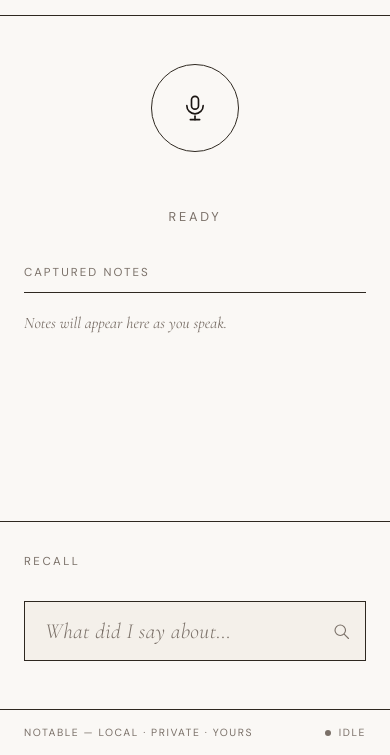
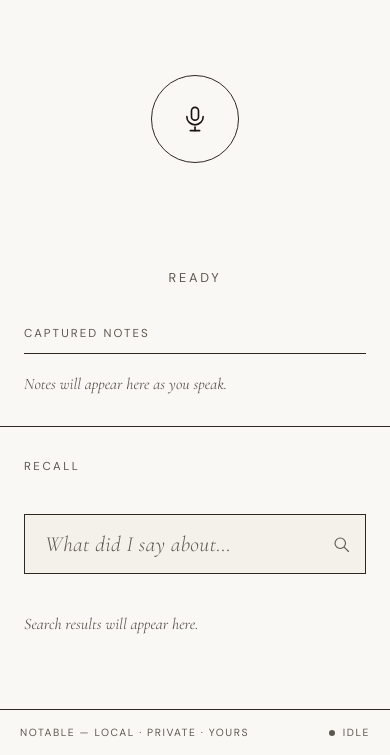
Before and after one commit to gregormcw/notable, a plain HTML site: page static/index.html in a window 390 px wide. Shown: the part 89-844 px from the top of the page. Drawn offline with nearby package versions, Linux system fonts and the light colour scheme.

Commit message:
fix: improve UI spacing, readability, mobile layout, and noise reduction default

```diff
--- a/static/index.html
+++ b/static/index.html
@@ -17,7 +17,7 @@
       --amber:     #C97C2A;
       --amber-dim: #8A5418;
       --text:      #1a1512;
-      --muted:     #7a7068;
+      --muted:     #5e574f;
       --mono:      'JetBrains Mono', monospace;
       --serif:     'Cormorant Garamond', Georgia, serif;
       --sans:      'DM Sans', sans-serif;
@@ -97,7 +97,7 @@
       align-items: center;
       justify-content: center;
       flex-shrink: 0;
-      height: 120px;
+      height: 220px;
     }
 
     .record-ring {
@@ -232,7 +232,7 @@
       font-size: 1.45rem;
       line-height: 1.5;
       color: var(--text);
-      font-weight: 400;
+      font-weight: 600;
     }
 
     .entry-empty {
@@ -247,7 +247,7 @@
       display: flex;
       flex-direction: column;
       padding: 3rem 3.5rem;
-      gap: 2rem;
+      gap: 2.5rem;
       overflow: hidden;
     }
 
@@ -406,11 +406,46 @@
 
     /* ── Responsive ── */
     @media (max-width: 900px) {
-      main { grid-template-columns: 1fr; overflow: auto; }
-      .panel-capture { border-right: none; border-bottom: 1px solid var(--border); min-height: 60vh; }
-      header { padding: 1.25rem 1.5rem; }
-      .panel-capture, .panel-search { padding: 2rem 1.5rem; }
-      footer { padding: 1rem 1.5rem; }
+      /* Switch to natural page scroll — avoids fixed-height viewport issues on iOS */
+      html, body { height: auto; }
+      body { display: flex; flex-direction: column; min-height: 100svh; }
+
+      /* Header — prevent wordmark + tagline squashing */
+      header { padding: 1rem 1.25rem; gap: 0.75rem; }
+      .wordmark { font-size: 2rem; }
+      .tagline { font-size: 0.7rem; letter-spacing: 0.15em; }
+
+      /* Main stacks vertically and grows with content */
+      main {
+        flex: 1 0 auto;
+        display: flex;
+        flex-direction: column;
+        height: auto;
+        overflow: visible;
+      }
+
+      .panel-capture {
+        flex: none;
+        overflow: visible;
+        border-right: none;
+        border-bottom: 1px solid var(--border);
+        min-height: auto;
+        padding: 2rem 1.5rem;
+      }
+
+      /* Constrain transcript so it doesn't push the search panel off-screen */
+      .transcript-entries { max-height: 40vh; overflow-y: auto; }
+
+      .panel-search {
+        flex: 1 0 auto;
+        overflow: visible;
+        padding: 2rem 1.5rem;
+      }
+
+      /* Results flow naturally — page scroll handles the rest */
+      .results-area { overflow: visible; min-height: 0; }
+
+      footer { flex-shrink: 0; padding: 1rem 1.25rem; }
     }
   </style>
 </head>
@@ -590,7 +625,8 @@
       scriptProcessor = workletNode;
 
       // Open WebSocket
-      ws = new WebSocket(`ws://${location.host}/ws/ws`);
+      const wsProtocol = location.protocol === 'https:' ? 'wss:' : 'ws:';
+      ws = new WebSocket(`${wsProtocol}//${location.host}/ws/ws`);
       ws.binaryType = 'arraybuffer';
 
       ws.onopen = () => {
```
Also changed, not shown: 2 other files.
